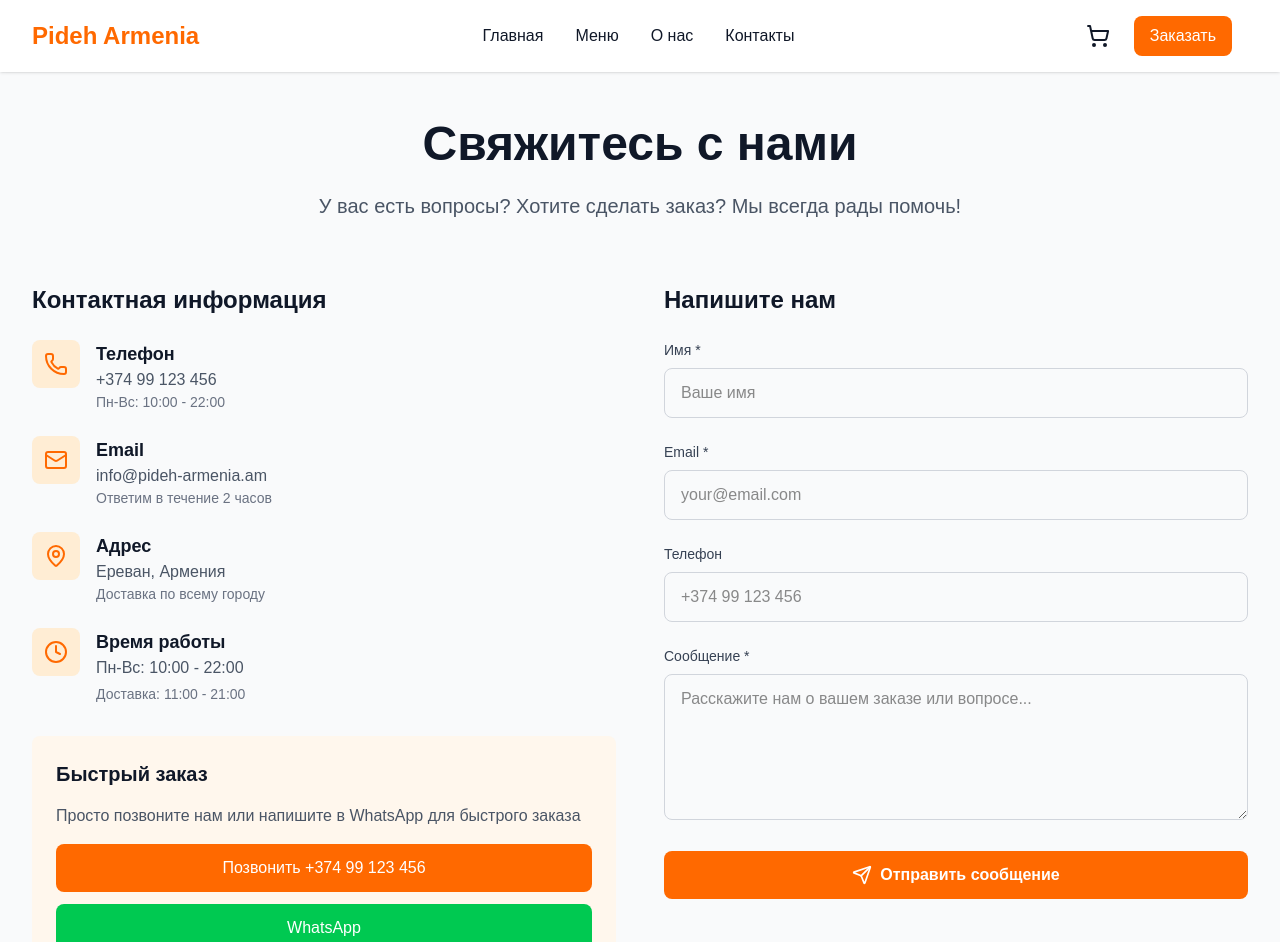
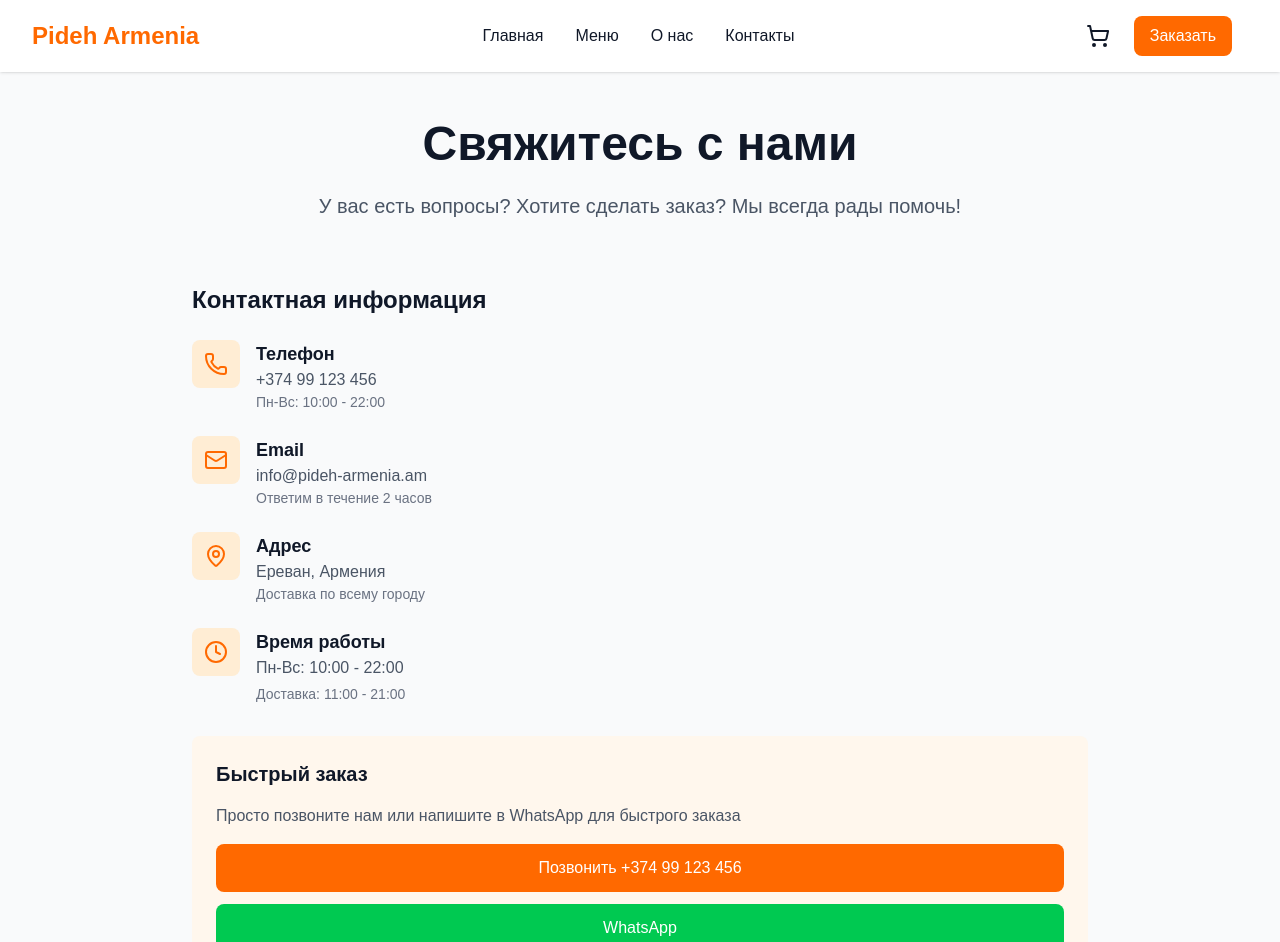
Before and after one commit to SipanBabajanyan/pideh-armenia, a Next.js app: page /contact in a window 1280 px wide. Shown: the top 942 px of the page. Built offline with nearby package versions, Linux system fonts and the light colour scheme.

Commit message:
Удалена форма 'Напишите нам' со страницы контактов

```diff
--- a/src/app/contact/page.tsx
+++ b/src/app/contact/page.tsx
@@ -1,32 +1,8 @@
-'use client'
-
-import { useState } from 'react'
 import Header from '@/components/Header'
 import Footer from '@/components/Footer'
-import { Phone, Mail, MapPin, Clock, Send } from 'lucide-react'
+import { Phone, Mail, MapPin, Clock } from 'lucide-react'
 
 export default function ContactPage() {
-  const [formData, setFormData] = useState({
-    name: '',
-    email: '',
-    phone: '',
-    message: ''
-  })
-
-  const handleSubmit = (e: React.FormEvent) => {
-    e.preventDefault()
-    // Здесь будет обработка формы
-    console.log('Form submitted:', formData)
-    alert('Спасибо за сообщение! Мы свяжемся с вами в ближайшее время.')
-    setFormData({ name: '', email: '', phone: '', message: '' })
-  }
-
-  const handleChange = (e: React.ChangeEvent<HTMLInputElement | HTMLTextAreaElement>) => {
-    setFormData({
-      ...formData,
-      [e.target.name]: e.target.value
-    })
-  }
 
   return (
     <div className="min-h-screen bg-gray-50">
@@ -43,7 +19,7 @@
           </p>
         </div>
 
-        <div className="grid grid-cols-1 lg:grid-cols-2 gap-12">
+        <div className="max-w-4xl mx-auto">
           {/* Contact Info */}
           <div className="space-y-8">
             <div>
@@ -122,83 +98,6 @@
               </div>
             </div>
           </div>
-
-          {/* Contact Form */}
-          <div>
-            <h2 className="text-2xl font-bold text-gray-900 mb-6">Напишите нам</h2>
-            <form onSubmit={handleSubmit} className="space-y-6">
-              <div>
-                <label htmlFor="name" className="block text-sm font-medium text-gray-700 mb-2">
-                  Имя *
-                </label>
-                <input
-                  type="text"
-                  id="name"
-                  name="name"
-                  value={formData.name}
-                  onChange={handleChange}
-                  required
-                  className="w-full px-4 py-3 border border-gray-300 rounded-lg focus:ring-2 focus:ring-orange-500 focus:border-transparent"
-                  placeholder="Ваше имя"
-                />
-              </div>
-
-              <div>
-                <label htmlFor="email" className="block text-sm font-medium text-gray-700 mb-2">
-                  Email *
-                </label>
-                <input
-                  type="email"
-                  id="email"
-                  name="email"
-                  value={formData.email}
-                  onChange={handleChange}
-                  required
-                  className="w-full px-4 py-3 border border-gray-300 rounded-lg focus:ring-2 focus:ring-orange-500 focus:border-transparent"
-                  placeholder="your@email.com"
-                />
-              </div>
-
-              <div>
-                <label htmlFor="phone" className="block text-sm font-medium text-gray-700 mb-2">
-                  Телефон
-                </label>
-                <input
-                  type="tel"
-                  id="phone"
-                  name="phone"
-                  value={formData.phone}
-                  onChange={handleChange}
-                  className="w-full px-4 py-3 border border-gray-300 rounded-lg focus:ring-2 focus:ring-orange-500 focus:border-transparent"
-                  placeholder="+374 99 123 456"
-                />
-              </div>
-
-              <div>
-                <label htmlFor="message" className="block text-sm font-medium text-gray-700 mb-2">
-                  Сообщение *
-                </label>
-                <textarea
-                  id="message"
-                  name="message"
-                  value={formData.message}
-                  onChange={handleChange}
-                  required
-                  rows={5}
-                  className="w-full px-4 py-3 border border-gray-300 rounded-lg focus:ring-2 focus:ring-orange-500 focus:border-transparent"
-                  placeholder="Расскажите нам о вашем заказе или вопросе..."
-                />
-              </div>
-
-              <button
-                type="submit"
-                className="w-full bg-orange-500 text-white py-3 px-6 rounded-lg font-semibold hover:bg-orange-600 transition-colors flex items-center justify-center space-x-2"
-              >
-                <Send className="h-5 w-5" />
-                <span>Отправить сообщение</span>
-              </button>
-            </form>
-          </div>
         </div>
 
         {/* FAQ Section */}
```
